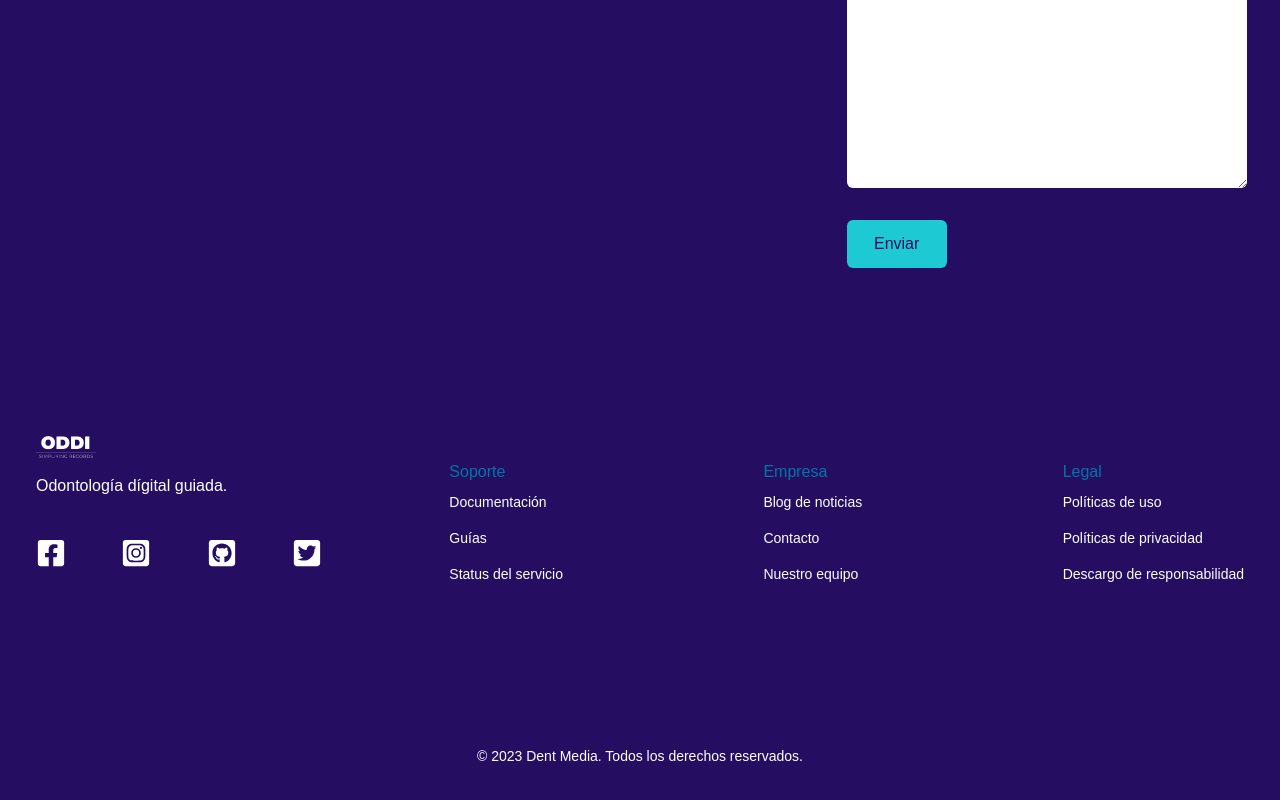
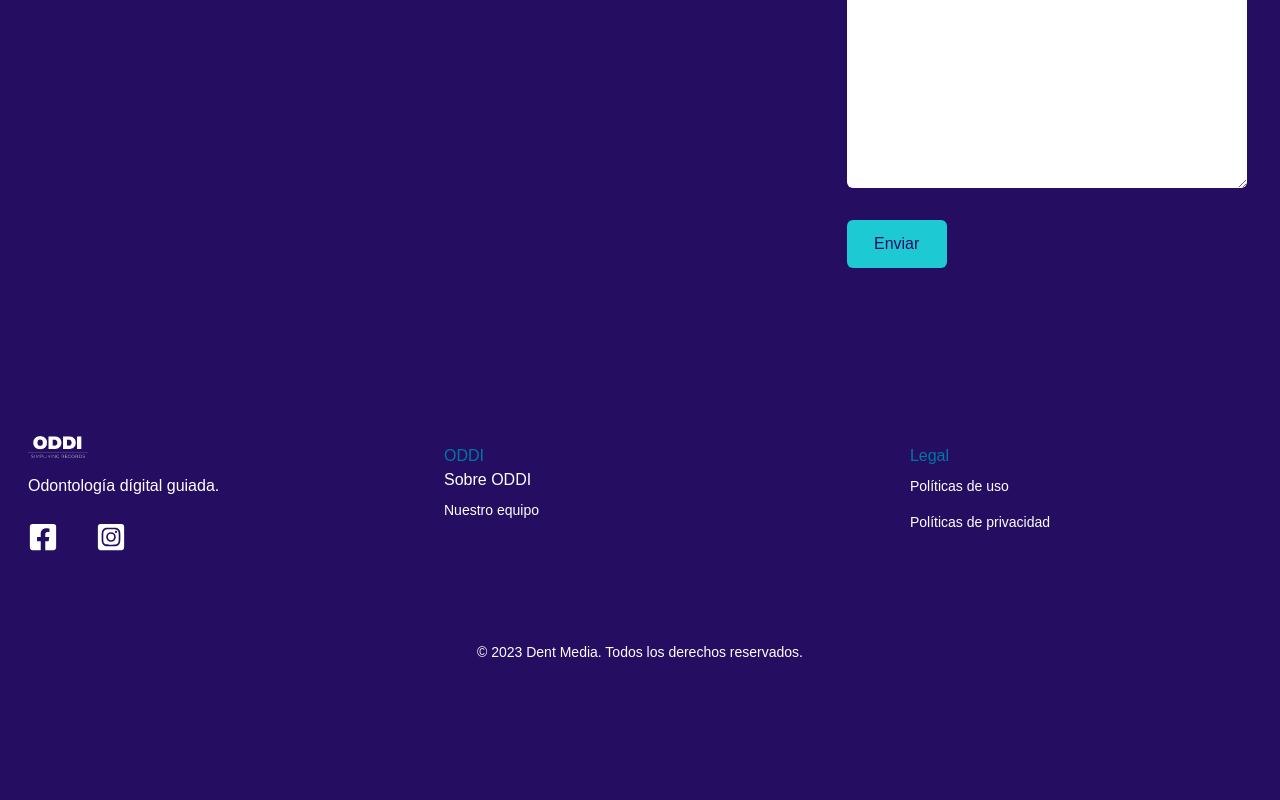
Before and after one commit to Dentmedia-oddi/client_oddi, a React (Create React App) app in the folder oddi/: page / in a window 1280 px wide. Shown: the part 2264-3064 px from the top of the page. After the commit the page ends 2936 px from the top, so only its background shows below. Built offline with nearby package versions, Linux system fonts and the light colour scheme.

Commit message:
Adjusment on footer

```diff
--- a/oddi/src/App.js
+++ b/oddi/src/App.js
@@ -2,7 +2,6 @@ import React from "react";
 import { Route, Routes } from "react-router-dom";
 import Navbar from "./components/Navbar";
 import Home from "./components/Home";
-import Footer from "./components/Footer";
 import Copyright from "./components/Copyright";
 import TheTeam from "./components/TheTeam";
 
@@ -14,7 +13,6 @@ function App() {
         <Route path="/" element={<Home />} />
         <Route path="/equipo" element={<TheTeam />} />
       </Routes>
-      <Footer />
       <Copyright />
     </div>
   );
--- a/oddi/src/components/Copyright.jsx
+++ b/oddi/src/components/Copyright.jsx
@@ -2,8 +2,8 @@ import React from "react";
 
 function Copyright() {
   return (
-    <div className="w-full py-16 text-white px-4 text-center">
-      <div className="mt-6">
+    <div className="w-full py-2 text-white px-4 text-center">
+      <div className="mt-2">
         <span className="text-sm">
           &copy; 2023 Dent Media. Todos los derechos reservados.
         </span>
--- a/oddi/src/components/Footer.jsx
+++ b/oddi/src/components/Footer.jsx
@@ -2,39 +2,38 @@ import React from "react";
 import { Link } from "react-router-dom";
 import {
   FaFacebookSquare,
-  FaGithubSquare,
-  FaInstagramSquare,
-  FaTwitterSquare,
+  FaInstagramSquare
 } from "react-icons/fa";
 import Logo from "../assets/logo.png";
 
 function Footer() {
   return (
-    <div className="max-w-[1240px] mx-auto py-16 px-4 grid lg:grid-cols-3 gap-8 text-white justify-center">
+    <div className="max-w-[1240px] mx-auto py-16 px-2 grid lg:grid-cols-3 gap-6 text-white justify-center">
       <div>
         <img src={Logo} alt="Logo" style={{ width: "60px" }} />
         <p className="py-4">Odontología dígital guiada.</p>
-        <div className="flex justify-between md:w-[75%] my-6 ">
+        <div className="flex justify-between md:w-[25%] my-2">
           <FaFacebookSquare size={30} />
           <FaInstagramSquare size={30} />
-          <FaGithubSquare size={30} />
-          <FaTwitterSquare size={30} />
+
         </div>
       </div>
-      <div className="lg:col-span-2 flex justify-between mt-6">
-        <div>
+      <div className="lg:col-span-2 flex justify-between md:w-[75%] mt-2">
+        {/* <div>
           <h6 className="font-medium text-[#0076A5]">Soporte</h6>
           <ul>
             <li className="py-2 text-sm">Documentación</li>
             <li className="py-2 text-sm">Guías</li>
             <li className="py-2 text-sm">Status del servicio</li>
           </ul>
-        </div>
+        </div> */}
         <div>
-          <h6 className="font-medium text-[#0076A5]">Empresa</h6>
+          <h6 className="font-medium text-[#0076A5]">ODDI</h6>
           <ul>
-            <li className="py-2 text-sm">Blog de noticias</li>
-            <li className="py-2 text-sm">Contacto</li>
+            {/* <li className="py-2 text-sm">Blog de noticias</li> */}
+
+            <li>Sobre ODDI</li>
+
             <Link to="/equipo">
             <li className="py-2 text-sm">Nuestro equipo</li>
             </Link>
@@ -48,7 +47,7 @@ function Footer() {
           <ul>
             <li className="py-2 text-sm">Políticas de uso</li>
             <li className="py-2 text-sm">Políticas de privacidad</li>
-            <li className="py-2 text-sm">Descargo de responsabilidad</li>
+
           </ul>
         </div>
       </div>
--- a/oddi/src/components/Home.jsx
+++ b/oddi/src/components/Home.jsx
@@ -3,6 +3,8 @@ import Landing from './Landing'
 import AboutOddi from './AboutOddi'
 import WhyOddi from './WhyOddi'
 import InterestForm from './InterestForm'
+import Footer from './Footer'
+
 
 function Home() {
   return (
@@ -11,6 +13,7 @@ function Home() {
         <AboutOddi/>
         <WhyOddi/>
         <InterestForm/>
+        <Footer/>
     </div>
   )
 }
```
